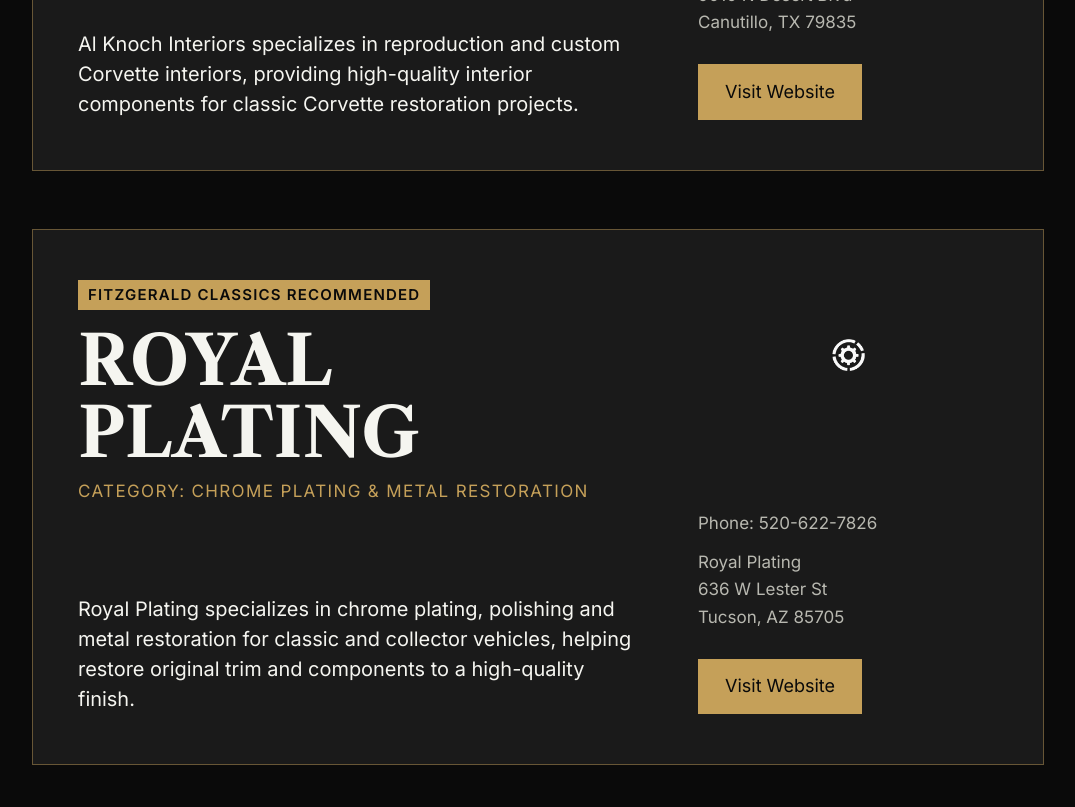
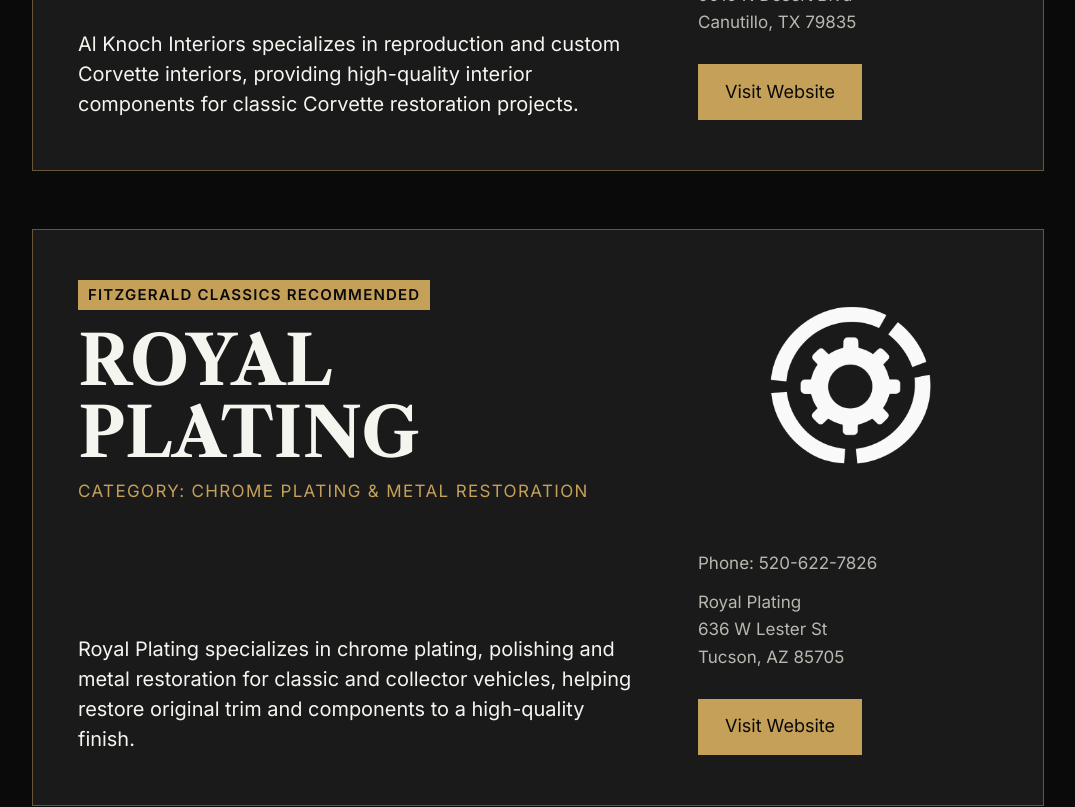
Before and after one commit to JoshDFitzgerald/fitzgeraldclassics, a Next.js app: page /trusted-partners in a window 1280 px wide. Shown: the part 2898-3705 px from the top of the page, without its empty margins (102-1177 px from the left). Built offline with nearby package versions, Linux system fonts and the light colour scheme.

Commit message:
Show Royal Plating symbol at a readable proportional size (#8)

```diff
--- a/content/partners.json
+++ b/content/partners.json
@@ -73,7 +73,8 @@
       "Tucson, AZ 85705"
     ],
     "website": "https://www.royalplating.com/",
-    "logo": "/images/partners/royal-plating-logo.png"
+    "logo": "/images/partners/royal-plating-logo.png",
+    "logoScale": 3.2
   },
   {
     "name": "KENLEY’S KUSTOMS",
--- a/src/app/trusted-partners/page.tsx
+++ b/src/app/trusted-partners/page.tsx
@@ -30,8 +30,15 @@
             </div>
             <div className="flex flex-col gap-[20px] md:pt-[20px]">
               {partner.logo && (
-                <div className="relative h-[80px] w-full max-w-[270px] md:h-[110px] md:mx-auto">
-                  <Image src={partner.logo} alt={`${partner.name} logo`} fill sizes="270px" className="object-contain object-left md:object-center" />
+                <div className={`relative w-full max-w-[270px] md:mx-auto ${partner.logoScale ? "h-[170px] overflow-hidden" : "h-[80px] md:h-[110px]"}`}>
+                  <Image
+                    src={partner.logo}
+                    alt={`${partner.name} logo`}
+                    fill
+                    sizes="270px"
+                    className={partner.logoScale ? "object-contain object-center" : "object-contain object-left md:object-center"}
+                    style={partner.logoScale ? { transform: `scale(${partner.logoScale})` } : undefined}
+                  />
                 </div>
               )}
               <div className="text-[14px] leading-[1.6] text-muted md:mt-auto md:pt-[60px] md:text-[17px]">
--- a/src/lib/content.ts
+++ b/src/lib/content.ts
@@ -144,6 +144,7 @@
   address: string[];
   website: string;
   logo: string;
+  logoScale?: number;
 };
 export const getPartners = () => readJson<Partner[]>("partners.json");
 
```
